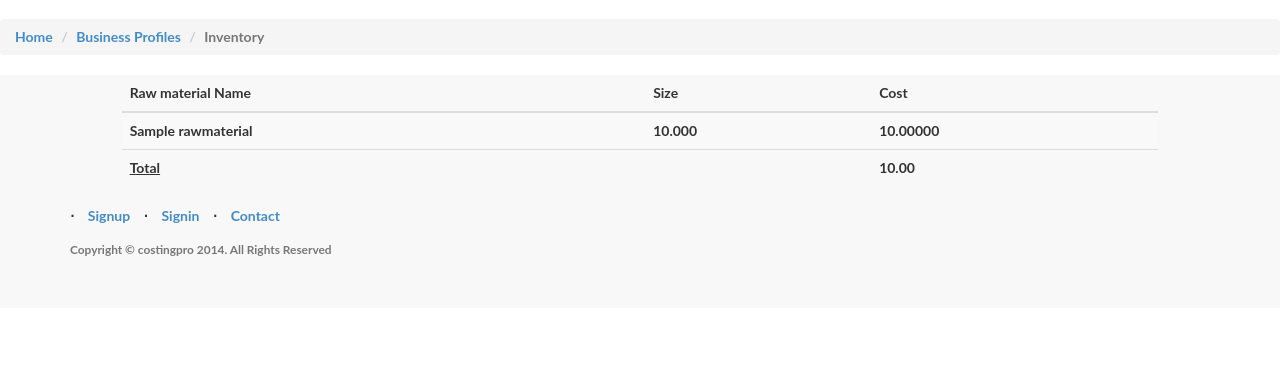
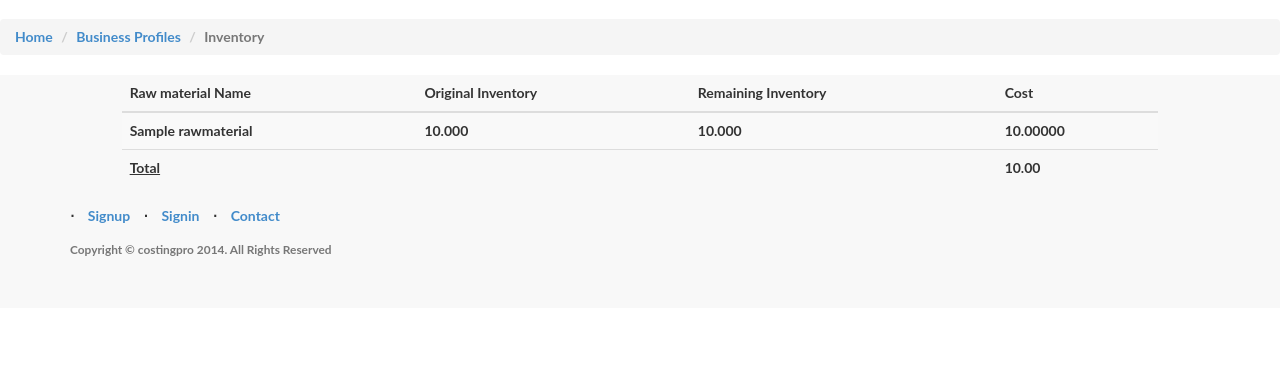
Before and after one commit to EmilyK/costing-pro, a Django app: template dashboard/templates/dashboard/costing_raw_materials.html in a window 1280 px wide. Shown: the part 51-423 px from the top of the page. Run offline with Django 3.2, Linux system fonts and the light colour scheme; tables that the repository leaves empty hold one stand-in row (values such as "Sample post"); the template is opened without the code that fills it: values that come from a table or form of the project are taken from there, most other values are stand-ins (such as "Sample title", 1, 10 or a date in 2020); parts of the project's set-up code (start-up, migrations or seed data) failed here and were passed over; some libraries are stand-ins or nearby versions.

Commit message:
Add original inventory column

```diff
--- a/dashboard/templates/dashboard/costing_raw_materials.html
+++ b/dashboard/templates/dashboard/costing_raw_materials.html
@@ -12,19 +12,21 @@
 	<table class='table-striped table'>
 		<thead>
 			<th>Raw material Name</th>
-			<th>Size</th>
+			<th>Original Inventory</th>
+			<th>Remaining Inventory</th>
 			<th>Cost</th>
 		</thead>
 		<tbody>
 			{% for raw_material in raw_materials %}
 			<tr>
 				<td>{{ raw_material.name }}</td>
+				<td>{{ raw_material.original_size }}</td>
 				<td>{{ raw_material.size }}</td>
 				<td>{{ raw_material.cost }}</td>
 			</tr>
 			{% endfor %}
 			<tr>
-				<td colspan=2><span style='text-decoration:underline'>Total</span></td>
+				<td colspan="3"><span style='text-decoration:underline'>Total</span></td>
 				<td>{{ total|floatformat:2 }}</td>
 			</tr>
 		</tbody>
```
